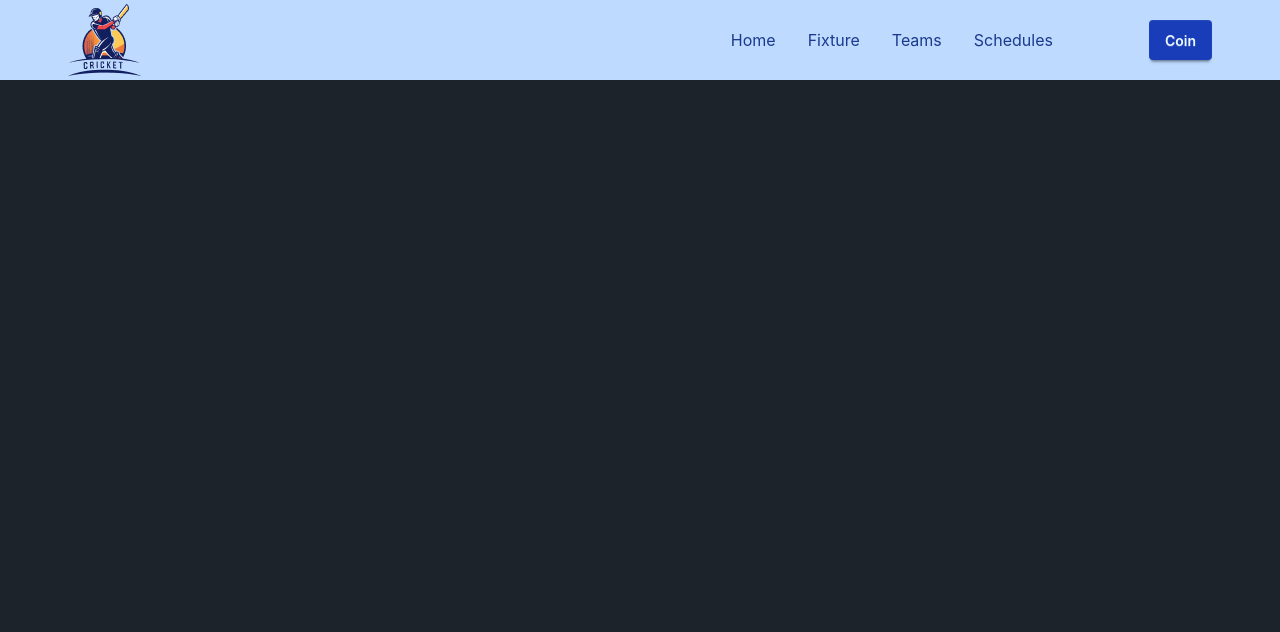
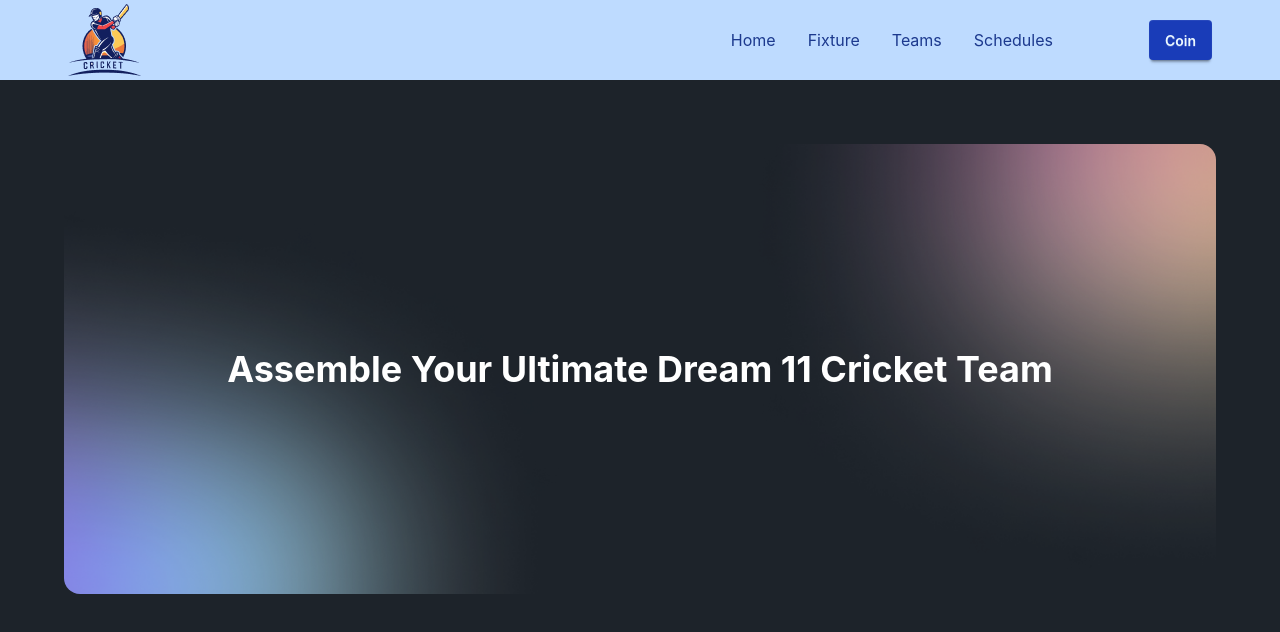
Before and after one commit to asm-saim/v5.BPL-dream-team, a React (Vite) app: page / in a window 1280 px wide. Shown: the top 632 px of the page. Built offline with nearby package versions, Linux system fonts and the light colour scheme.

Commit message:
banner created

```diff
--- a/src/App.tsx
+++ b/src/App.tsx
@@ -1,8 +1,10 @@
+import Banner from "./components/Banner";
 import Navbar from "./components/Navbar";
 
 function App() {
   return <>
   <Navbar></Navbar>
+  <Banner></Banner>
   </>;
 }
 
--- /dev/null
+++ b/src/components/Banner.tsx
@@ -0,0 +1,16 @@
+import BannerImg from "../assets/bg-shadow.png";
+
+const Banner = () => {
+  return (
+    <div className="max-w-6xl mx-auto">
+      <div
+        className="h-[450px] mt-16 rounded-2xl bg-cover bg-center flex items-center justify-center"
+        style={{ backgroundImage: `url(${BannerImg})` }}
+      >
+        <h1 className="text-white text-4xl font-bold">Assemble Your Ultimate Dream 11 Cricket Team</h1>
+      </div>
+    </div>
+  );
+};
+
+export default Banner;
```
